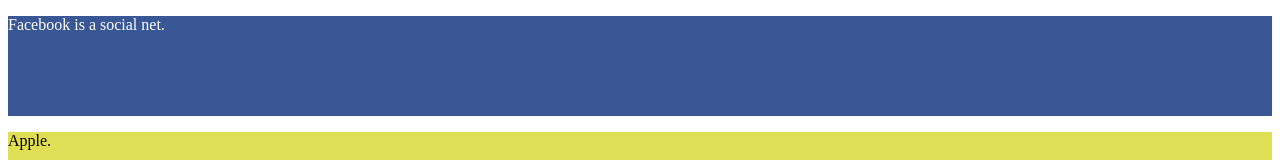
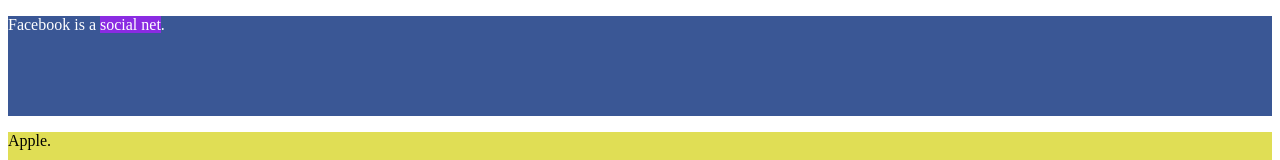
Before and after one commit to reincoon/Udemy-Complete-WebDev-Course-2022, a plain HTML site: page Complete WebDev Course 2022/CSS/divandspan.html in a window 1280 px wide. Shown: the top 160 px of the page. Drawn offline with Linux system fonts and the light colour scheme.

Commit message:
Update divandspan.html

```diff
--- a/Complete WebDev Course 2022/CSS/divandspan.html
+++ b/Complete WebDev Course 2022/CSS/divandspan.html
@@ -21,6 +21,9 @@
                 height: 100px;
                 width: auto;
             }
+            .great{
+                background-color: blueviolet;
+            }
         </style>
     </head>
     <body>
```
